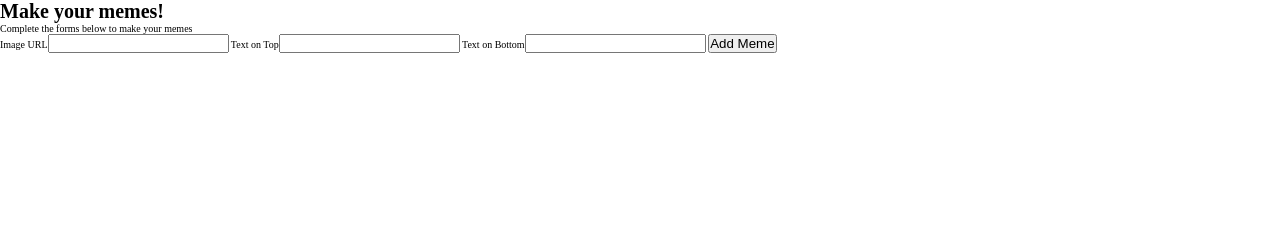
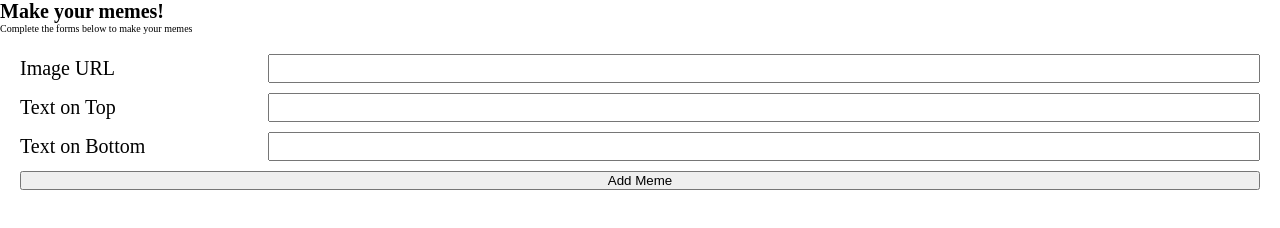
Before and after one commit to alyssa-denary/meme-gen, a website: page index.html in a window 1280 px wide. Drawn offline with Linux system fonts and the light colour scheme.

Commit message:
refactor: display-meme filename

```diff
--- a/index.html
+++ b/index.html
@@ -12,9 +12,9 @@
     <h1 class="heading">Make your memes!</h1>
     <p class="subheading">Complete the forms below to make your memes</p>
     <form action="" class="meme-form">
-      <label for="img-url" class="img-url">Image URL<input type="text" /></label>
-      <label for="top-text" class="top-text">Text on Top<input type="text" /></label>
-      <label for="bottom-text" class="bottom-text">Text on Bottom<input type="text" /></label>
+      <label for="img-url" class="label">Image URL<input type="text" class="input"/></label>
+      <label for="top-text" class="label">Text on Top<input type="text" class="input"/></label>
+      <label for="bottom-text" class="label">Text on Bottom<input type="text" class="input"/></label>
       <button class="meme-form-submit" type="submit">Add Meme</button>
     </form>
   </body>
--- a/public/styles.css
+++ b/public/styles.css
@@ -1 +1 @@
-:root{--background-color:rgba(86,148,219,.9)}*,:after,:before{box-sizing:inherit;margin:0;padding:0}html{font-size:62.5%}body{box-sizing:border-box;height:100vh}
+:root{--background-color:rgba(86,148,219,.9)}*,:after,:before{box-sizing:inherit;margin:0;padding:0}html{font-size:62.5%}body{box-sizing:border-box;height:100vh}.label{font-size:2rem}.meme-form{display:flex;flex-direction:column;gap:1rem;padding:2rem}.label{align-items:center;display:flex;justify-content:space-between}.input{margin-left:5rem;padding:.5rem;width:80%}
--- a/src/base/_typography.css
+++ b/src/base/_typography.css
@@ -0,0 +1,3 @@
+.label {
+  font-size: 2rem;
+}
--- a/src/styles.css
+++ b/src/styles.css
@@ -5,5 +5,5 @@
 @import "base/_base.css";
 @import "base/_typography.css";
 
-@import "layout/_meme-display.css";
-@import "layout/_meme-generator.css";
+@import "layout/_display-memes.css";
+@import "layout/_form.css";
```
Also changed, not shown: src/layout/_display-memes.css (added), src/layout/_meme-display.css (deleted), src/layout/_meme-generator.css (deleted).
